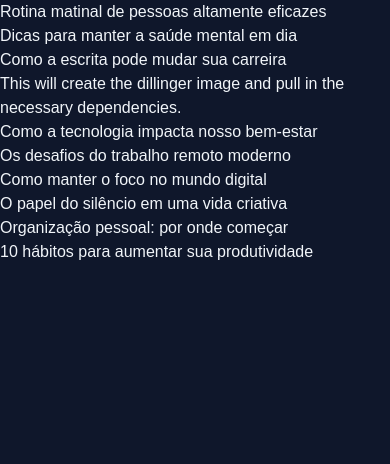
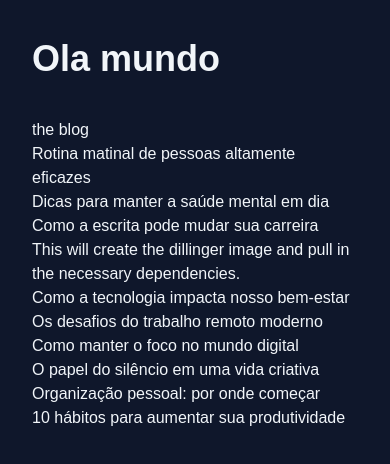
Before and after one commit to rfreitas16/blog-next-react, a Next.js app: page / in a window 390 px wide. Shown: the top 464 px of the page. Built offline with nearby package versions, Linux system fonts and the light colour scheme.

Commit message:
criando component header responsivo

```diff
--- a/src/app/page.tsx
+++ b/src/app/page.tsx
@@ -1,16 +1,16 @@
+import { Container } from '@/components/container';
+import { Header } from '@/components/Header';
 import { PostsList } from '@/components/PostList';
 import { SpinsLoader } from '@/components/SpinLoader';
 import { Suspense } from 'react';
 
 export default async function HomePage() {
   return (
-    <div
-      className='text-slate-900 bg-slate-100 min-h-screen
-     dark:bg-slate-900 dark:text-slate-100'
-    >
+    <Container>
+      <Header />
       <Suspense fallback={<SpinsLoader />}>
         <PostsList />
       </Suspense>
-    </div>
+    </Container>
   );
 }
--- a/src/components/Header/index.tsx
+++ b/src/components/Header/index.tsx
@@ -1,8 +1,19 @@
-'use client';
+import clsx from 'clsx';
 
-export function Header(){
-  console.log('header')
-  return(
-    <h1>Ola mundo</h1>
-  )
+export function Header() {
+  return (
+    <header>
+      <h1
+        className={clsx(
+          'text-4xl/normal font-extrabold py-8',
+          'sm:text-5xl/normal sm:py-10',
+          'md:text-6xl/normal md:py-11',
+          'lg:text-7xl/normal lg:py-12',
+        )}
+      >
+        Ola mundo
+      </h1>
+      <a href='#'>the blog</a>
+    </header>
+  );
 }
--- /dev/null
+++ b/src/components/container/index.tsx
@@ -0,0 +1,15 @@
+type ContainerProps = {
+  children: React.ReactNode;
+};
+export function Container({ children }: ContainerProps) {
+  return (
+    <div
+      className='text-slate-900 bg-slate-100 min-h-screen
+     dark:bg-slate-900 dark:text-slate-100'
+    >
+      <div className='max-w-screen-lg mx-auto px-8'>
+        {children}
+      </div>
+    </div>
+  );
+}
```
